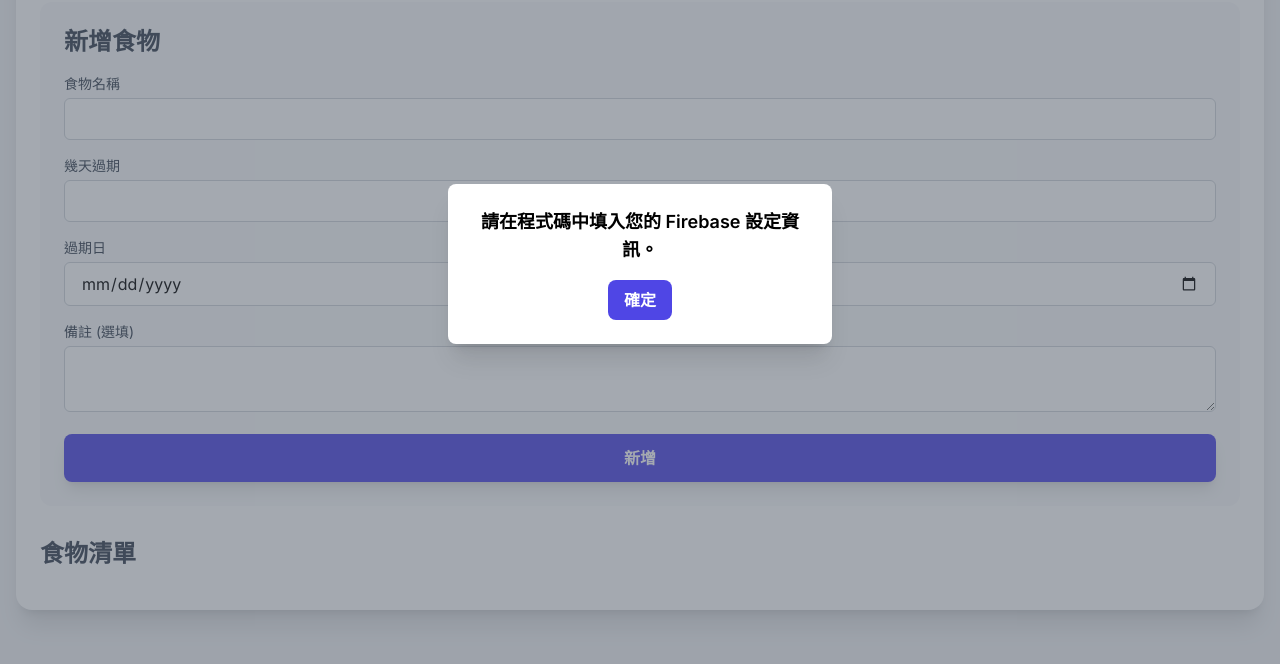
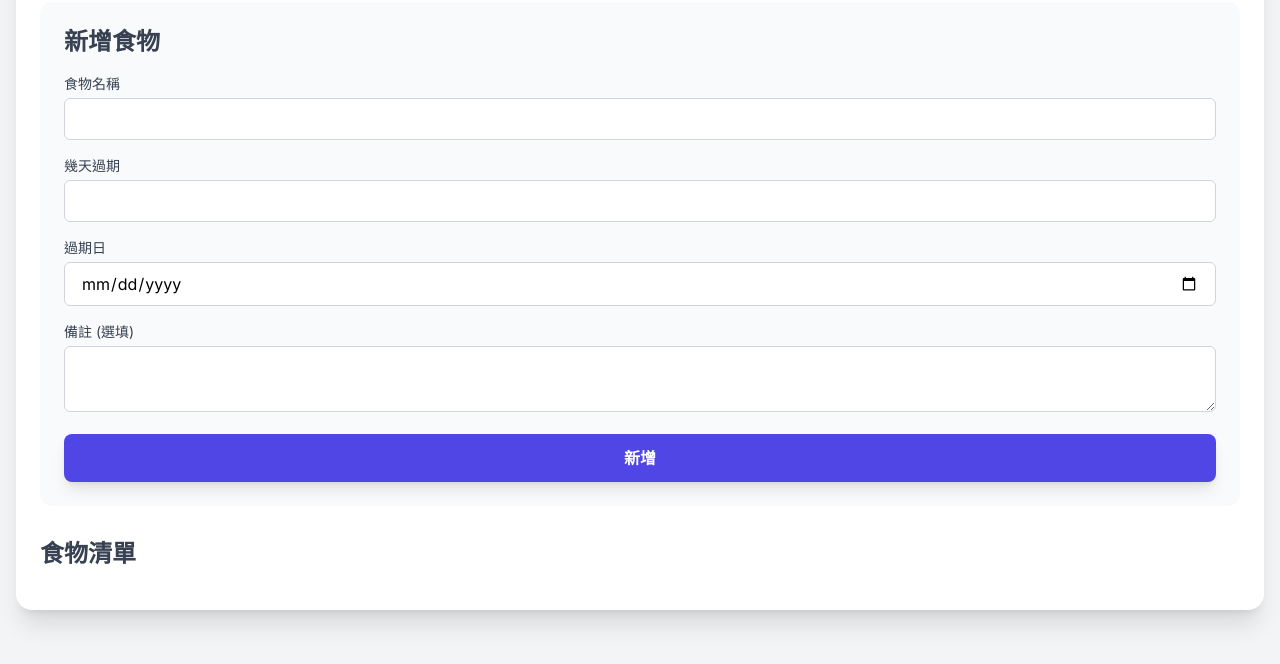
Before and after one commit to Toreem/Refrigerator-food-management-system, a website: page index.html in a window 1280 px wide. Shown: the part 136-800 px from the top of the page. Drawn offline with nearby package versions, Linux system fonts and the light colour scheme.

Commit message:
新增資料庫

```diff
--- a/index.html
+++ b/index.html
@@ -90,14 +90,27 @@
         // 3. 點擊「專案設定」
         // 4. 在「您的應用程式」下方，選擇「</>」圖示來新增一個 Web App
         // 5. 複製 `firebaseConfig` 物件並貼到下方
+        // Import the functions you need from the SDKs you need
+        import { initializeApp } from "firebase/app";
+        import { getAnalytics } from "firebase/analytics";
+        // TODO: Add SDKs for Firebase products that you want to use
+        // https://firebase.google.com/docs/web/setup#available-libraries
+
+        // Your web app's Firebase configuration
+        // For Firebase JS SDK v7.20.0 and later, measurementId is optional
         const firebaseConfig = {
-            apiKey: "YOUR_API_KEY",
-            authDomain: "YOUR_AUTH_DOMAIN",
-            projectId: "YOUR_PROJECT_ID",
-            storageBucket: "YOUR_STORAGE_BUCKET",
-            messagingSenderId: "YOUR_MESSAGING_SENDER_ID",
-            appId: "YOUR_APP_ID"
+        apiKey: "AIzaSyBqAvTq57bpnZ8RDlR_ewqSre9TesHUX0k",
+        authDomain: "refrigerator-food.firebaseapp.com",
+        projectId: "refrigerator-food",
+        storageBucket: "refrigerator-food.firebasestorage.app",
+        messagingSenderId: "977977898999",
+        appId: "1:977977898999:web:2d63b6568cad29755820f2",
+        measurementId: "G-KGZYQYV36T"
         };
+
+        // Initialize Firebase
+        const app = initializeApp(firebaseConfig);
+        const analytics = getAnalytics(app);
         // 注意：這個應用程式 ID (`appId`) 是給 Firebase 用的，與 Canvas 的 `__app_id` 無關。
 
         // 這些變數是在 Canvas 環境中自動提供的，若在其他地方部署，它們會是 null
--- /dev/null
+++ b/package.json
@@ -0,0 +1,5 @@
+{
+  "dependencies": {
+    "firebase": "^12.1.0"
+  }
+}
```
Also changed, not shown: 1 other file.
